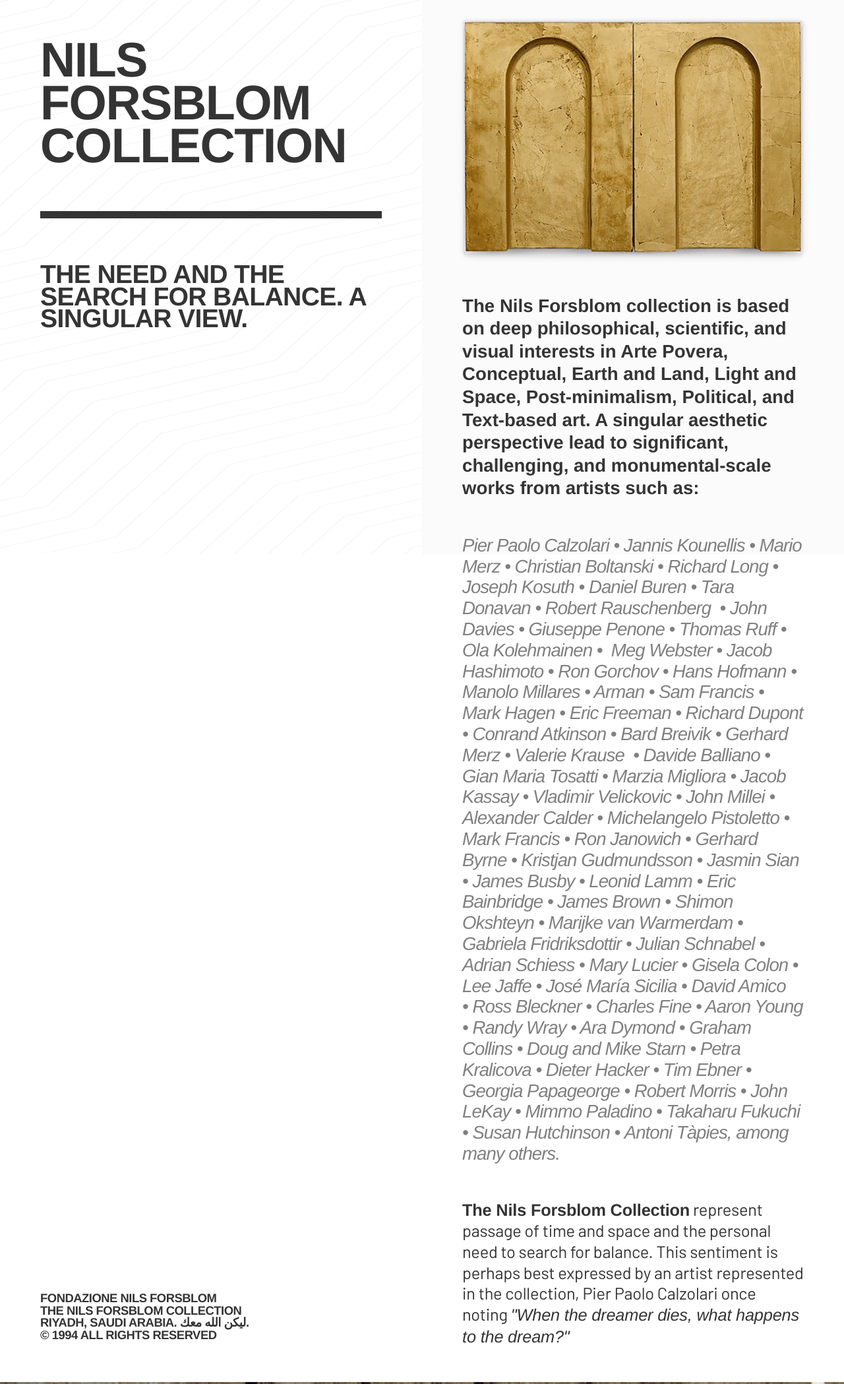
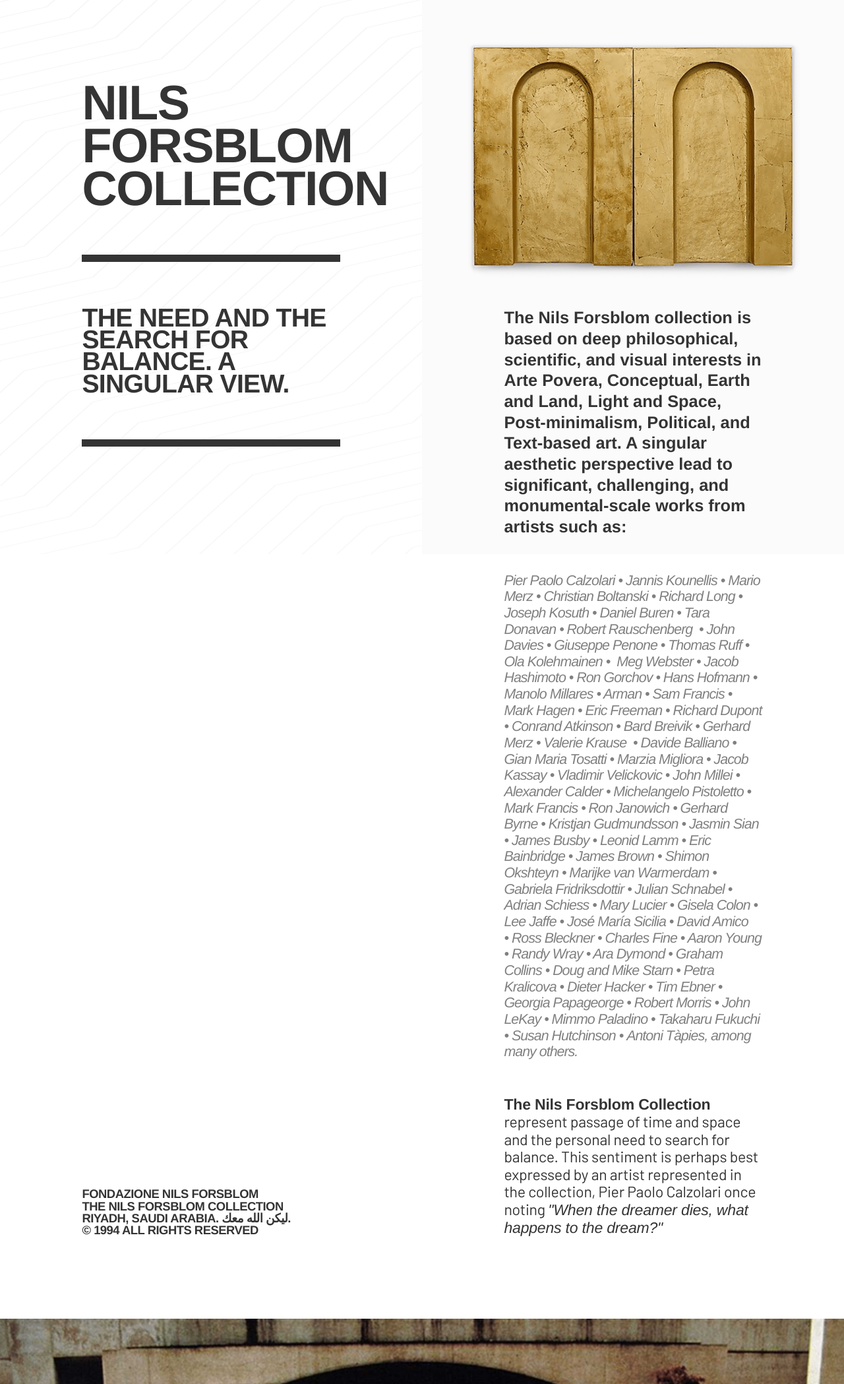
Before and after one commit to luminicorporation/nilsforsblomcollection-ui, a Gatsby site: page / in a window 1280 px wide. Shown: the top 2098 px of the page at 66% size. Built offline with nearby package versions, Linux system fonts and the light colour scheme; Gatsby itself is replaced by a stand-in of ours; a web font is replaced by a local one.

Commit message:
fix styles for desktop version

```diff
--- a/src/styles/copyright.scss
+++ b/src/styles/copyright.scss
@@ -22,9 +22,6 @@
     }
     &:last-child {
       margin-bottom: 0;
-      @include device-WIDER-than(mobile) {
-        margin-bottom: 2.7rem;
-      }
     }
   }
 
@@ -33,7 +30,7 @@
     font-size: 0.8rem;
     color: $black;
     background-color: transparent;
-    padding: 2.55rem 2.65rem 0;
+    padding: 5.4rem;
     line-height: 1;
     text-transform: uppercase;
   }
--- a/src/styles/header.scss
+++ b/src/styles/header.scss
@@ -1,4 +1,5 @@
 @import 'typefaces.scss';
+@import 'media-queries';
 
 .site-header {
   padding: 2.55rem 2.65rem 0;
@@ -17,12 +18,22 @@
   .site-header_lead {
     color: #343434;
     @extend %tf-barlow-normal-700;
-    border-top: 0.5rem solid #343434;
     margin-top: 2.9rem;
-    padding-top: 2.95rem;
     font-size: 1.7rem;
     text-transform: uppercase;
     letter-spacing: -0.7px;
     line-height: 0.85;
+
+    border-top: 0.5rem solid #343434;
+    padding-top: 2.95rem;
+    @include device-WIDER-than(mobile) {
+      border-bottom: 0.5rem solid #343434;
+      padding-bottom: 2.95rem;
+    }
+  }
+
+  @include device-WIDER-than(mobile) {
+    padding: 5.4rem;
+    padding-bottom: 0;
   }
 }
--- a/src/styles/index.scss
+++ b/src/styles/index.scss
@@ -1,5 +1,6 @@
 @import 'typefaces';
 @import 'colors';
+@import 'media-queries';
 
 .site-main {
   padding: 1rem 2.65rem 0;
@@ -9,12 +10,20 @@
   .index_header-image {
     min-width: 105%;
     margin-left: -2.5%;
+    @include device-WIDER-than(mobile) {
+      min-width: 132%;
+      margin-left: -16%;
+      margin-top: -16%;
+    }
   }
   .index_header-heading {
     @extend %tf-barlow-normal-700;
     font-size: 1.2rem;
     line-height: 1.25;
     color: $black;
+    @include device-WIDER-than(mobile) {
+      font-size: 1.1rem;
+    }
   }
   .index_artists {
     @extend %tf-barlow-italic-400;
@@ -22,6 +31,9 @@
     letter-spacing: -1px;
     line-height: 1.15;
     color: $gray;
+    @include device-WIDER-than(mobile) {
+      font-size: 0.93rem;
+    }
   }
   .index_summary {
     @extend %tf-barlow-normal-400;
@@ -29,5 +41,14 @@
     letter-spacing: -0.2px;
     line-height: 1.25;
     color: $black;
+    @include device-WIDER-than(mobile) {
+      font-size: 1rem;
+      line-height: 1.15;
+      margin-bottom: 0;
+    }
+  }
+
+  @include device-WIDER-than(mobile) {
+    padding: 5.4rem;
   }
 }
```
